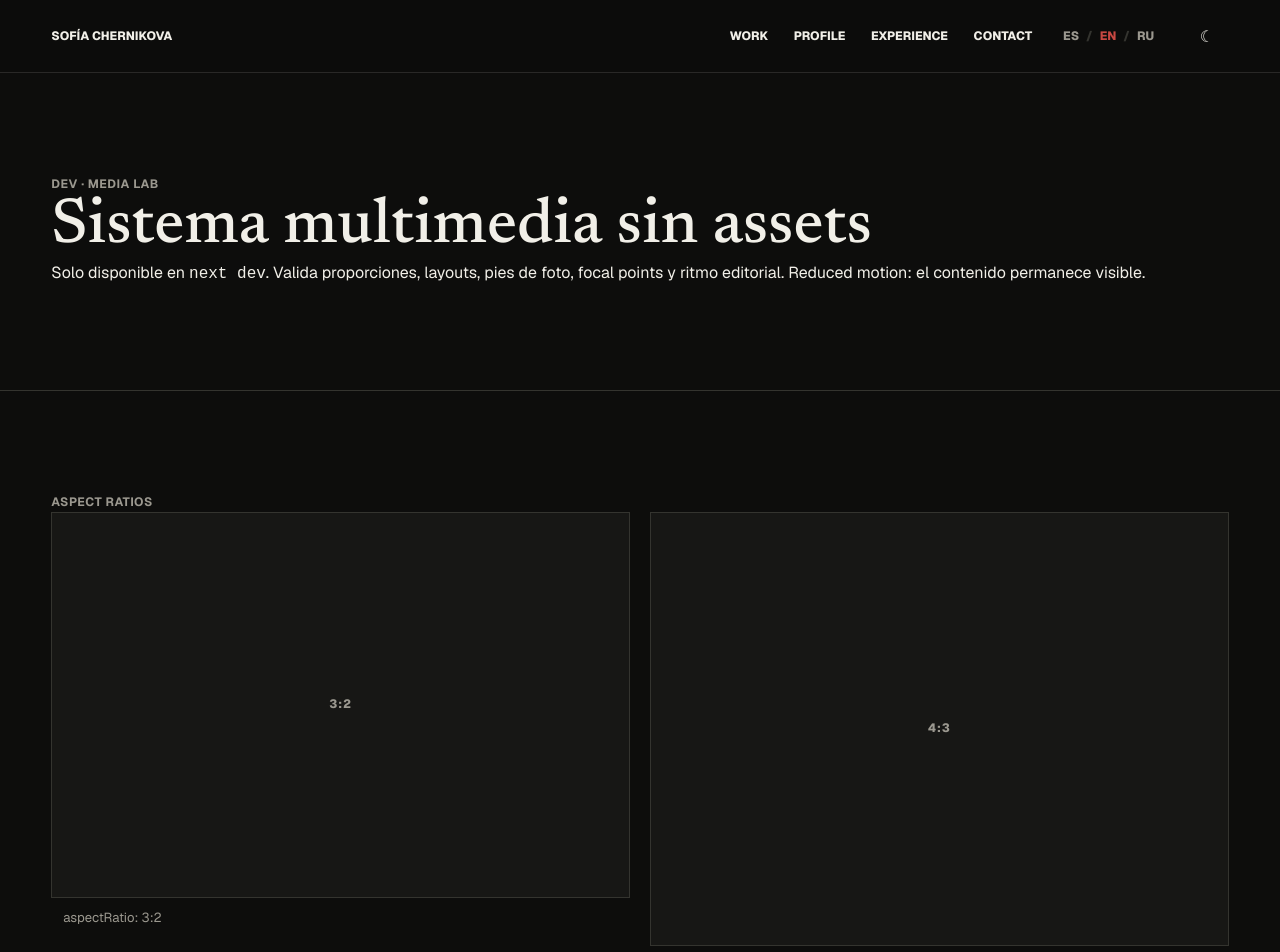
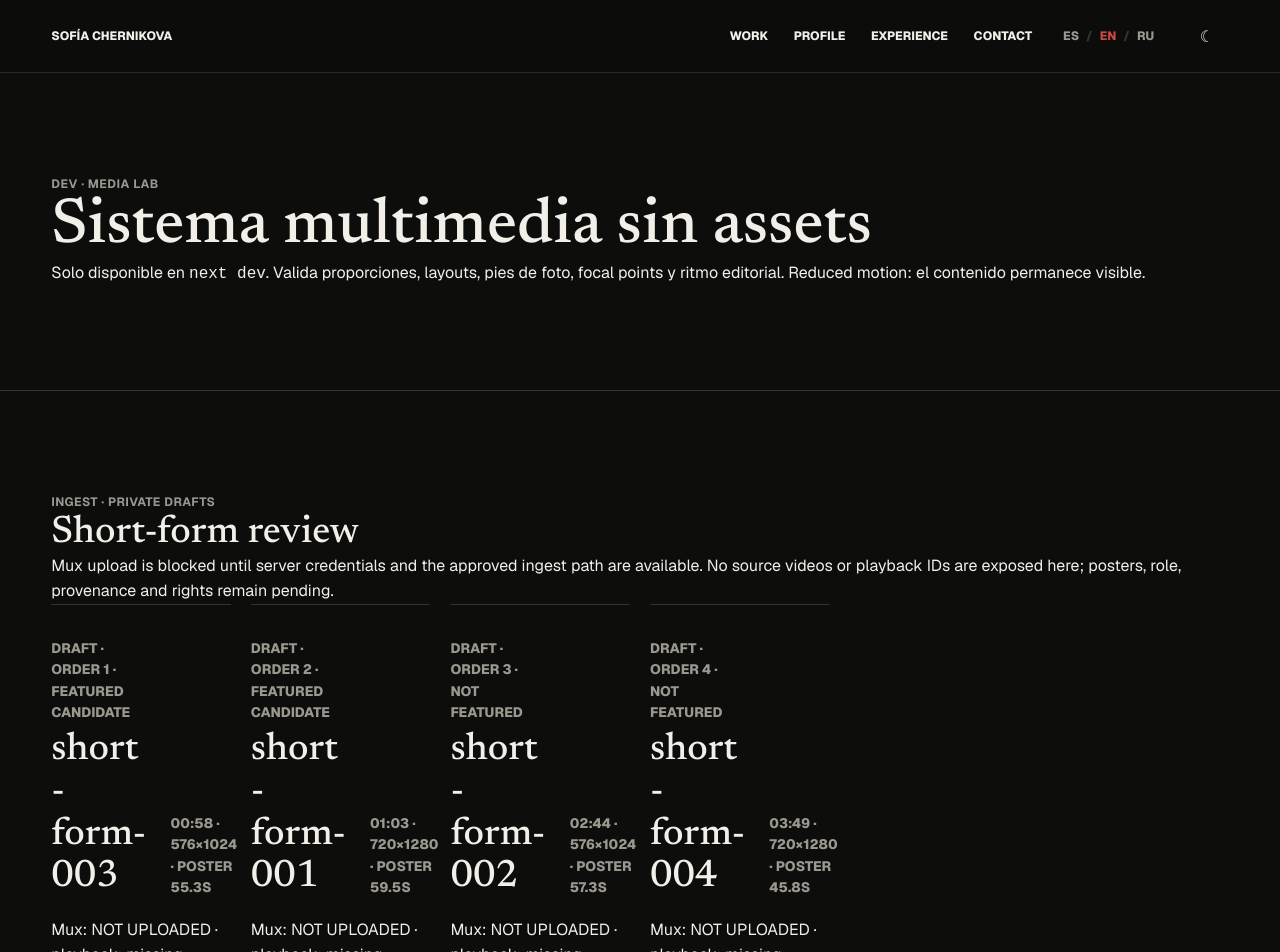
Before and after one commit to paura432/Sofia, a Next.js app: page /en/dev/media in a window 1280 px wide. Shown: the top 952 px of the page. Built offline with nearby package versions, Linux system fonts and the light colour scheme.

Commit message:
feat(reporting): ingest initial short-form reels

```diff
--- a/src/app/[locale]/dev/media/page.tsx
+++ b/src/app/[locale]/dev/media/page.tsx
@@ -116,6 +116,12 @@ export default async function DevMediaLab({ params }: PageProps) {
   const draftPhotos = draftPhotoSlugs
     .map((slug) => projects.find((project) => project.slug === slug))
     .filter(isDraftProject);
+  const shortFormDrafts = sortShortFormProjects(
+    projects.filter(
+      (project) =>
+        project.published === false && project.reportingFormat === "short-form",
+    ),
+  );
   const fixturePoster = projects.find(
     (project) => project.slug === "musica-en-directo",
   )?.cover;
@@ -206,6 +212,42 @@ export default async function DevMediaLab({ params }: PageProps) {
           </p>
         </div>
       </section>
+
+      {shortFormDrafts.length > 0 ? (
+        <section aria-labelledby="reel-ingest-drafts" className="section">
+          <div className="container">
+            <p className="eyebrow">Ingest · private drafts</p>
+            <h2 className="display-section" id="reel-ingest-drafts">
+              Short-form review
+            </h2>
+            <p>
+              Mux upload is blocked until server credentials and the approved
+              ingest path are available. No source videos or playback IDs are
+              exposed here; posters, role, provenance and rights remain pending.
+            </p>
+            <div className="project-media-layout">
+              {shortFormDrafts.map((project) => (
+                <article className="selected-project" key={project.id}>
+                  <div className="featured-project-meta">
+                    <span>
+                      <span>Draft · order {project.order} · {project.featured ? "featured candidate" : "not featured"}</span>
+                      <h3 className="display-section">{project.id}</h3>
+                    </span>
+                    <span>
+                      {project.cover?.duration ?? "Duration pending"} · {project.cover?.width}×{project.cover?.height} · poster {project.cover?.posterTime}s
+                    </span>
+                  </div>
+                  <p>
+                    Mux: NOT UPLOADED · playback: missing · poster: candidate only ·
+                    published: {String(project.published)} · rights: {project.rights?.verified ? "verified" : "pending"}
+                  </p>
+                  <p>Pending: public title/copy, role, source URL, organisation, year, credits and publication permission.</p>
+                </article>
+              ))}
+            </div>
+          </div>
+        </section>
+      ) : null}
 
       <section className="section">
         <div className="container">
--- a/src/content/projects.ts
+++ b/src/content/projects.ts
@@ -179,6 +179,100 @@ export const projects: PortfolioProject[] = [
       note: "Pendiente el archivo definitivo del reel y los créditos de cada pieza.",
     },
     // media: pegar tras ingest de poster/vídeo — ver docs/first-project-publish.md
+  },
+  // Ingest editorial candidates from videos_reels.zip; keep unpublished until
+  // Mux, title, provenance, role and rights are verified (see manifest).
+  {
+    id: "short-form-001",
+    slug: "short-form-001",
+    year: "",
+    discipline: ["reporting", "video"],
+    reportingFormat: "short-form",
+    featured: true,
+    order: 2,
+    published: false,
+    translationKey: "short-form-001",
+    rights: { verified: false, note: "Source, publication rights and credits pending." },
+    cover: {
+      id: "short-form-001-video",
+      type: "video",
+      layout: "portrait",
+      aspectRatio: "9:16",
+      provider: "mux",
+      width: 720,
+      height: 1280,
+      duration: "01:03",
+      posterTime: 59.5,
+    },
+  },
+  {
+    id: "short-form-002",
+    slug: "short-form-002",
+    year: "",
+    discipline: ["reporting", "video"],
+    reportingFormat: "short-form",
+    featured: false,
+    order: 3,
+    published: false,
+    translationKey: "short-form-002",
+    rights: { verified: false, note: "Source, publication rights and credits pending." },
+    cover: {
+      id: "short-form-002-video",
+      type: "video",
+      layout: "portrait",
+      aspectRatio: "9:16",
+      provider: "mux",
+      width: 576,
+      height: 1024,
+      duration: "02:44",
+      posterTime: 57.3,
+    },
+  },
+  {
+    id: "short-form-003",
+    slug: "short-form-003",
+    year: "",
+    discipline: ["reporting", "video"],
+    reportingFormat: "short-form",
+    featured: true,
+    order: 1,
+    published: false,
+    translationKey: "short-form-003",
+    rights: { verified: false, note: "Source, publication rights and credits pending." },
+    cover: {
+      id: "short-form-003-video",
+      type: "video",
+      layout: "portrait",
+      aspectRatio: "9:16",
+      provider: "mux",
+      width: 576,
+      height: 1024,
+      duration: "00:58",
+      posterTime: 55.3,
+    },
+  },
+  {
+    id: "short-form-004",
+    slug: "short-form-004",
+    year: "",
+    discipline: ["reporting", "video"],
+    reportingFormat: "short-form",
+    featured: false,
+    order: 4,
+    published: false,
+    translationKey: "short-form-004",
+    rights: { verified: false, note: "Context, source, publication rights and credits pending." },
+    cover: {
+      id: "short-form-004-video",
+      type: "video",
+      layout: "portrait",
+      aspectRatio: "9:16",
+      provider: "mux",
+      width: 720,
+      height: 1280,
+      duration: "03:49",
+      posterTime: 45.8,
+    },
   },
   // Mux Image API and public HLS playback verified 2026-09-18.
   {
```
Also changed, not shown: 1 other file (tests, documents, lock files or other folders).
